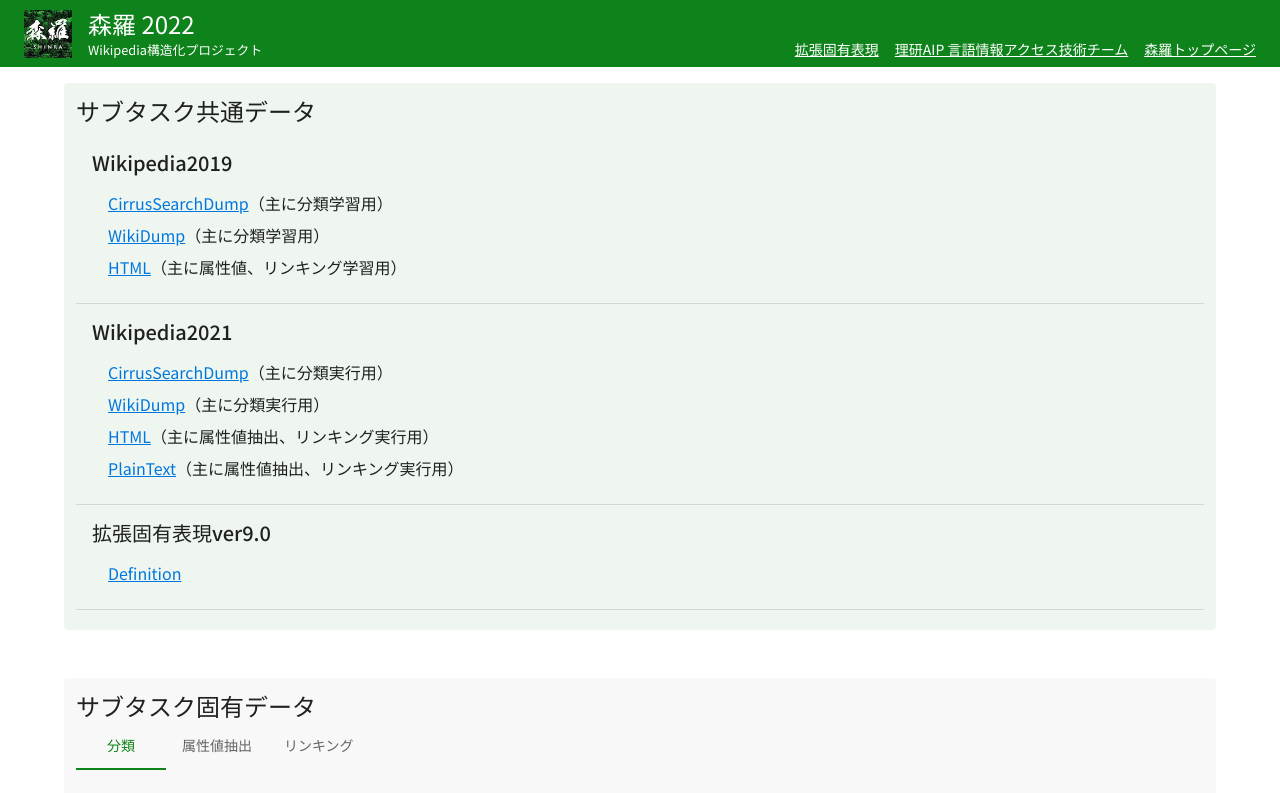
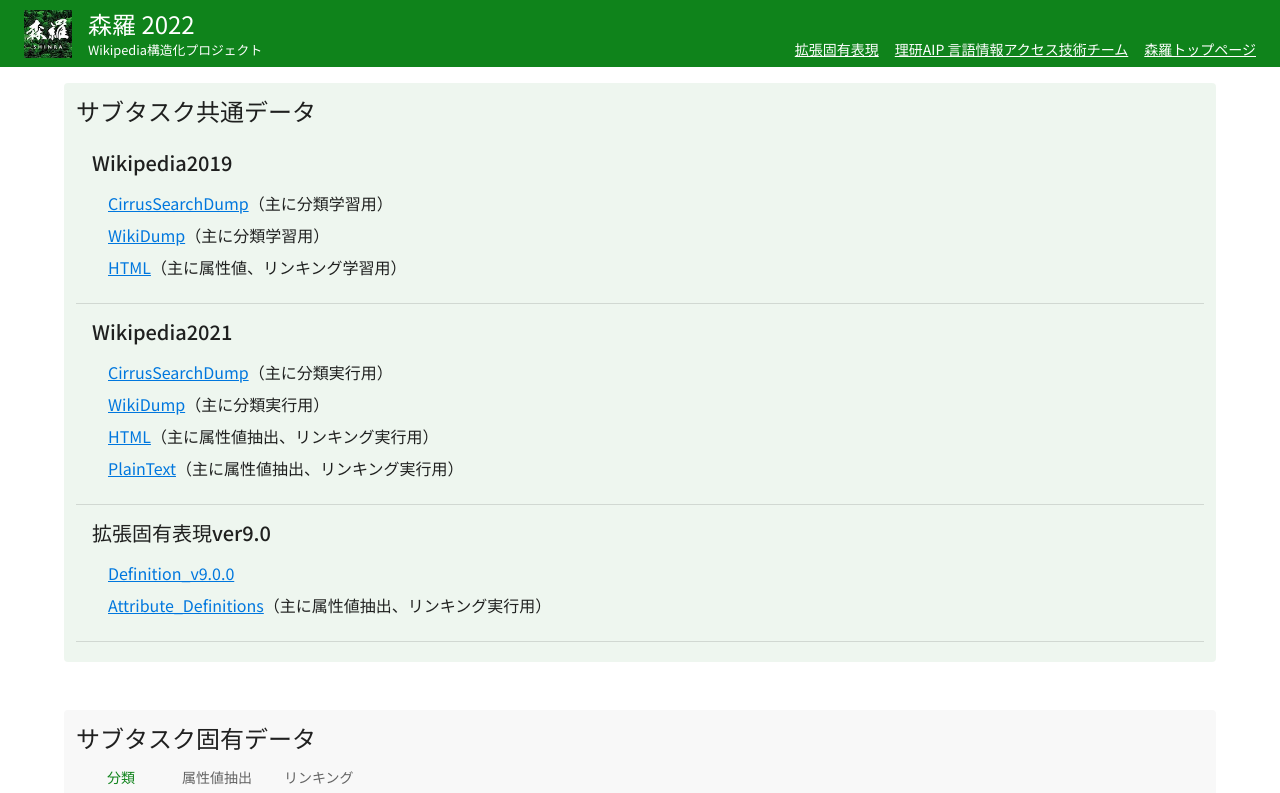
Before and after one commit to besna-institute/udagawa-shinra-project, a Next.js app: page /data-download in a window 1280 px wide. Shown: the top 793 px of the page. Built offline with nearby package versions, Linux system fonts and the light colour scheme.

Commit message:
Update data-download.tsx

```diff
--- a/pages/data-download.tsx
+++ b/pages/data-download.tsx
@@ -74,8 +74,14 @@ const subtaskCommonItems = [
       items={[
         <>
           <ExternalLink href="https://drive.google.com/file/d/1sGUEfncCezzBUk-3DBFE4FbMTvC9VADE/view?usp=sharing">
-            Definition
+            Definition_v9.0.0
           </ExternalLink>
+        </>,
+        <>
+          <ExternalLink href="https://drive.google.com/file/d/1lK0GCdS644YF96n_qV4_Z4ZxAatPxdyi/view?usp=sharing">
+            Attribute_Definitions
+          </ExternalLink>
+          （主に属性値抽出、リンキング実行用）
         </>,
       ]}
     />
@@ -164,7 +170,7 @@ const subtaskUniqueItems: TabItem[] = [
         divider
         items={[
           <>
-            <ExternalLink href="https://drive.google.com/file/d/18fNDCfFvtIhvxhRnU9S5dSYUIZk1Fo71/view?usp=sharing">
+            <ExternalLink href="https://drive.google.com/file/d/1Vq3T2q26AoBgSyPVEvlv5WjkSZG2agj4/view?usp=sharing">
               教師データ
             </ExternalLink>
             <SingleLineList
@@ -244,7 +250,7 @@ const subtaskUniqueItems: TabItem[] = [
           divider
           items={[
             <>
-              <ExternalLink href="https://drive.google.com/file/d/10bYalk3mZEqbyV-c0qsY9G0yO8y-fHiM/view?usp=sharing">
+              <ExternalLink href="https://drive.google.com/file/d/12aR95_a0oSTeEBG6fgBvxjDq-trEruWc/view?usp=sharing">
                 サンプルデータ
               </ExternalLink>
               <SingleLineList
```
